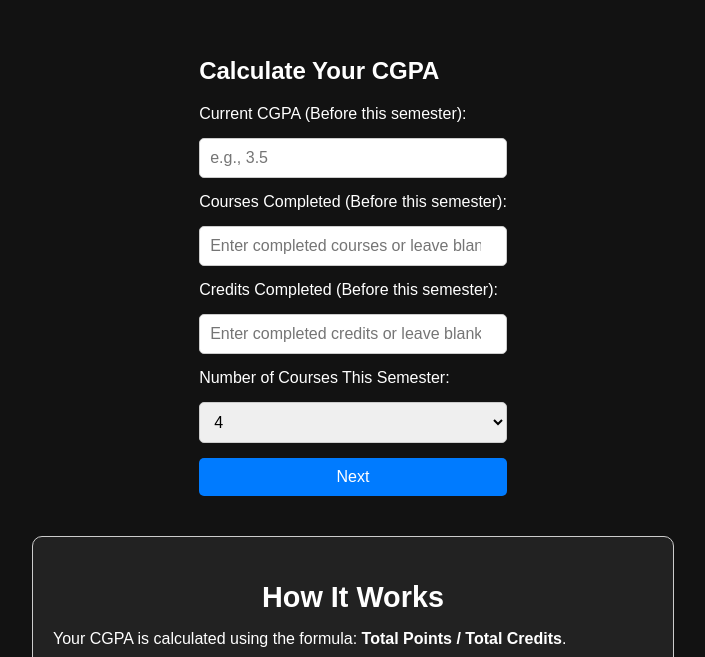
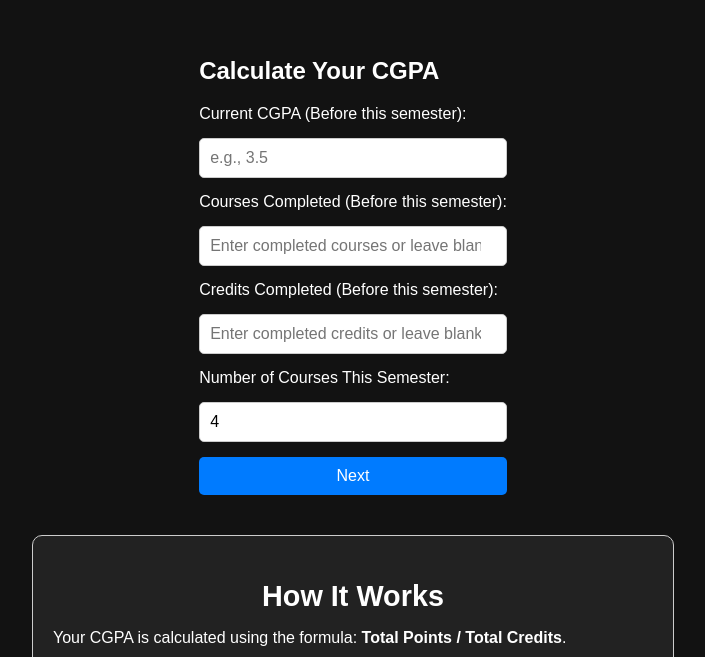
Before and after one commit to mohiuddin-khan-shiam/BRAC-University-CGPA-Calculator, a plain HTML site: page index.html in a window 1280 px wide. Shown: the part 143-800 px from the top of the page, without its empty margins (287-992 px from the left). Drawn offline with Linux system fonts and the light colour scheme.

Commit message:
Update index.html

```diff
--- a/index.html
+++ b/index.html
@@ -30,14 +30,9 @@
         <p class="error-message" id="creditError"></p>
 
         <label for="numOfCourses">Number of Courses This Semester:</label>
-        <select id="numOfCourses" required>
-          <option value="1">1</option>
-          <option value="2">2</option>
-          <option value="3">3</option>
-          <option value="4" selected>4</option>
-          <option value="5">5</option>
-          <option value="6">6</option>
-        </select>
+        <input type="number" id="numOfCourses" min="1" max="20" value="4" required>
+        <p class="error-message" id="numOfCoursesError"></p>
+
         <button type="submit">Next</button>
       </form>
     </section>
```
